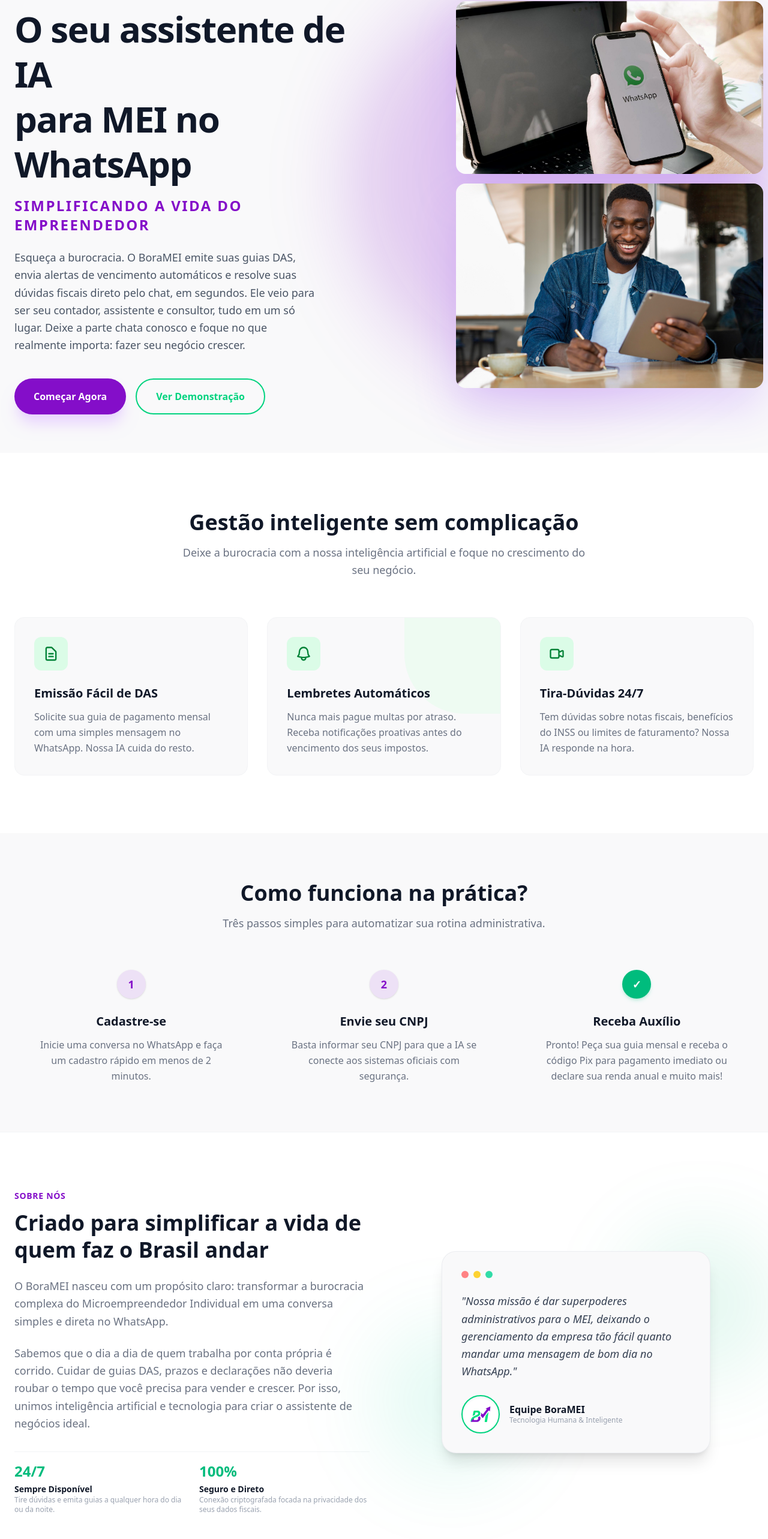
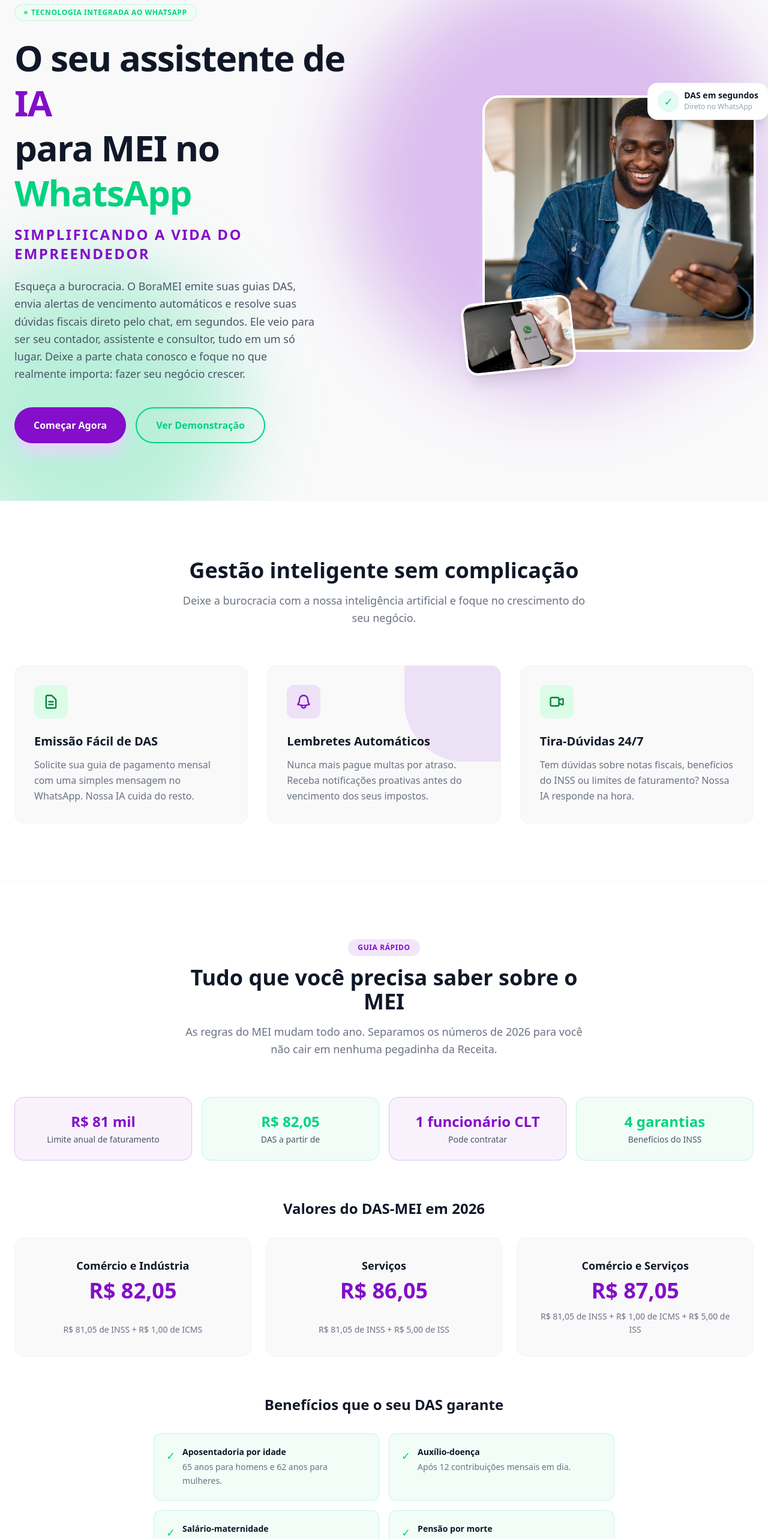
Before and after one commit to Bora-MEI-Project/site-boramei, a Next.js app: page / in a window 1280 px wide. Shown: the part 130-2696 px from the top of the page at 60% size. Built offline with nearby package versions, Linux system fonts and the light colour scheme.

Commit message:
Embelezamento do site

```diff
--- a/src/app/page.tsx
+++ b/src/app/page.tsx
@@ -1,6 +1,7 @@
 import Navbar from "@/components/Navbar";
 import Hero from "@/components/Hero";
 import Features from "@/components/Features";
+import MeiInfo from "@/components/MeiInfo";
 import HowItWorks from "@/components/HowItWorks";
 import About from "@/components/About";
 import Pricing from "@/components/Pricing";
@@ -13,6 +14,7 @@
       <main>
         <Hero />
         <Features />
+        <MeiInfo />
         <HowItWorks />
         <About />
         <Pricing />
--- a/src/components/Features.tsx
+++ b/src/components/Features.tsx
@@ -33,11 +33,11 @@
 
           {/* Card 2: Lembretes Automáticos */}
           <div className="bg-brand-bgLight rounded-2xl p-8 border border-gray-100 relative overflow-hidden flex flex-col">
-            {/* Detalhe verde no fundo ajustado para destacar no card cinza */}
-            <div className="absolute top-0 right-0 w-40 h-40 bg-green-100/40 rounded-bl-[100px] pointer-events-none"></div>
+            {/* Detalhe roxo no fundo ajustado para destacar no card cinza */}
+            <div className="absolute top-0 right-0 w-40 h-40 bg-brand-purple/10 rounded-bl-[100px] pointer-events-none"></div>
 
             <div className="relative z-10">
-              <div className="w-14 h-14 bg-green-100 rounded-xl flex items-center justify-center text-green-700 mb-6">
+              <div className="w-14 h-14 bg-brand-purple/10 rounded-xl flex items-center justify-center text-brand-purple mb-6">
                 <svg xmlns="http://www.w3.org/2000/svg" fill="none" viewBox="0 0 24 24" strokeWidth={2} stroke="currentColor" className="w-7 h-7">
                   <path strokeLinecap="round" strokeLinejoin="round" d="M14.857 17.082a23.848 23.848 0 005.454-1.31A8.967 8.967 0 0118 9.75v-.7V9A6 6 0 006 9v.75a8.967 8.967 0 01-2.312 6.022c1.733.64 3.56 1.085 5.455 1.31m5.714 0a24.255 24.255 0 01-5.714 0m5.714 0a3 3 0 11-5.714 0" />
                 </svg>
--- a/src/components/Footer.tsx
+++ b/src/components/Footer.tsx
@@ -12,7 +12,11 @@
 
   return (
     <>
-      <footer className="bg-brand-bgLight border-t border-gray-100 py-16 px-6 mt-20">
+      <footer className="bg-brand-bgLight border-t border-gray-100 py-16 px-6 mt-20 relative">
+        <div className="absolute top-0 left-0 right-0 h-1 flex">
+          <div className="w-1/2 bg-brand-purple"></div>
+          <div className="w-1/2 bg-brand-green"></div>
+        </div>
         <div className="max-w-7xl mx-auto grid grid-cols-1 md:grid-cols-12 gap-10 md:gap-8">
 
           {/* Coluna da Esquerda: Logo e Copyright */}
@@ -44,8 +48,8 @@
             <div>
               <h4 className="text-sm font-bold text-gray-900 mb-4">Suporte</h4>
               <ul className="space-y-3">
-                <li><a href="#ajuda" className="text-sm text-gray-500 hover:text-brand-purple transition-colors">Central de Ajuda</a></li>
-                <li><a href="#contato" className="text-sm text-gray-500 hover:text-brand-purple transition-colors">Contato</a></li>
+                <li><a href="#ajuda" className="text-sm text-gray-500 hover:text-brand-green transition-colors">Central de Ajuda</a></li>
+                <li><a href="#contato" className="text-sm text-gray-500 hover:text-brand-green transition-colors">Contato</a></li>
               </ul>
             </div>
 
--- a/src/components/Hero.tsx
+++ b/src/components/Hero.tsx
@@ -1,3 +1,5 @@
+import Image from "next/image";
+
 interface HeroProps {
   onStartClick?: () => void;
   onDemoClick?: () => void;
@@ -5,11 +7,12 @@
 
 export default function Hero({ onStartClick, onDemoClick }: HeroProps) {
   return (
-    <section className="relative overflow-hidden bg-brand-bgLight px-6 pt-2 pb-12 md:pt-2 pb-16">
-      {/* Detalhe sutil de fundo para dar profundidade de design */}
-      <div className="absolute top-0 right-0 z-0 h-[700px] w-[700px] rounded-full bg-brand-purple/20 blur-3xl"></div>
+    <section className="relative overflow-hidden bg-brand-bgLight px-6 pt-10 pb-16 md:pt-14 md:pb-24">
+      {/* Detalhes de fundo para dar profundidade e mais cor à seção */}
+      <div className="absolute top-0 right-0 z-0 h-[380px] w-[380px] sm:h-[700px] sm:w-[700px] rounded-full bg-brand-purple/25 blur-3xl"></div>
+      <div className="absolute -bottom-24 -left-24 z-0 h-[280px] w-[280px] sm:h-[500px] sm:w-[500px] rounded-full bg-brand-green/25 blur-3xl"></div>
 
-      <div className="mx-auto grid max-w-7xl grid-cols-1 items-center gap-12 md:grid-cols-2">
+      <div className="relative mx-auto grid max-w-7xl grid-cols-1 items-center gap-12 md:grid-cols-2">
 
         {/* Lado Esquerdo: Conteúdo e Textos */}
         <div className="flex flex-col items-start text-left">
@@ -21,8 +24,8 @@
 
           {/* Título Principal */}
           <h1 className="mt-6 text-4xl font-extrabold tracking-tight text-gray-900 sm:text-5xl md:text-6xl leading-tight">
-            O seu assistente de IA <br />
-            <span className="text-gray-900">para MEI no WhatsApp</span>
+            O seu assistente de <span className="text-brand-purple">IA</span> <br />
+            para MEI no <span className="text-brand-green">WhatsApp</span>
           </h1>
 
           {/* Slogan - Correção de Alta Visibilidade Solicitada */}
@@ -54,24 +57,43 @@
           </div>
         </div>
 
-        {/* Lado Direito: Container da Imagem do Robô/Mockup */}
+        {/* Lado Direito: Composição visual com as fotos */}
         <div className="relative flex justify-center lg:justify-end">
-          {/* Detalhe de luz atrás do robô */}
-          <div className="absolute inset-0 m-auto h-72 w-72 rounded-full bg-green-200/20 blur-2xl -z-10" />
+          <div className="relative w-full max-w-xs sm:max-w-sm lg:max-w-md mt-4 md:mt-0">
 
-          <div className="relative w-full max-w-md lg:max-w-lg">
-            <img
-              src="/foto-whatsapp.jpg"
-              alt="Integração do BoraMEI com o WhatsApp"
-              className="hidden md:block w-full h-auto object-contain rounded-2xl drop-shadow-[0_35px_35px_rgba(122,18,255,0.15)] m-4"
-              loading="eager"
-            />
-            <img
-              src="/foto-mei.jpg"
-              alt="Microempreendedor individual após a simplificação com o BoraMEI"
-              className="hidden md:block w-full h-auto object-contain rounded-2xl drop-shadow-[0_35px_35px_rgba(122,18,255,0.15)] m-4"
-              loading="eager"
-            />
+            {/* Imagem principal */}
+            <div className="relative h-64 sm:h-80 md:h-[420px] w-full overflow-hidden rounded-3xl ring-4 ring-white shadow-2xl shadow-purple-200/60">
+              <Image
+                src="/foto-mei.jpg"
+                alt="Microempreendedor individual após a simplificação com o BoraMEI"
+                fill
+                sizes="(min-width: 1024px) 448px, (min-width: 768px) 384px, 320px"
+                className="object-cover"
+                priority
+              />
+            </div>
+
+            {/* Card flutuante: print do WhatsApp */}
+            <div className="hidden sm:block absolute -bottom-8 -left-8 w-36 lg:w-44 h-24 lg:h-28 rounded-2xl overflow-hidden ring-4 ring-white shadow-xl -rotate-6">
+              <Image
+                src="/foto-whatsapp.jpg"
+                alt="Integração do BoraMEI com o WhatsApp"
+                fill
+                sizes="176px"
+                className="object-cover"
+              />
+            </div>
+
+            {/* Badge flutuante de destaque */}
+            <div className="hidden md:flex absolute -top-6 -right-6 items-center gap-2 bg-white rounded-2xl shadow-xl ring-1 ring-gray-100 px-4 py-3">
+              <span className="h-9 w-9 shrink-0 rounded-full bg-brand-green/10 flex items-center justify-center text-brand-green text-lg">
+                ✓
+              </span>
+              <div className="text-left">
+                <p className="text-sm font-bold text-gray-900 leading-none">DAS em segundos</p>
+                <p className="text-xs text-gray-400 mt-1">Direto no WhatsApp</p>
+              </div>
+            </div>
           </div>
         </div>
 
--- a/src/components/HowItWorks.tsx
+++ b/src/components/HowItWorks.tsx
@@ -13,10 +13,13 @@
         {/* Grade de Passos */}
         <div className="grid grid-cols-1 md:grid-cols-3 gap-12 md:gap-8 relative">
 
+          {/* Linha conectora entre os passos (apenas desktop) */}
+          <div className="hidden md:block absolute top-6 left-[16.5%] right-[16.5%] h-0.5 bg-gradient-to-r from-brand-purple/30 via-brand-green/30 to-brand-green/50 -z-10"></div>
+
           {/* Passo 1 */}
-          <div className="flex flex-col items-center text-center">
+          <div className="flex flex-col items-center text-center relative">
             {/* O círculo roxo ganha ainda mais destaque com o fundo cinza de trás */}
-            <div className="w-12 h-12 rounded-full bg-brand-purple/10 text-brand-purple font-bold flex items-center justify-center text-lg mb-6 shadow-sm">
+            <div className="relative z-10 w-12 h-12 rounded-full bg-brand-purple/10 text-brand-purple font-bold flex items-center justify-center text-lg mb-6 shadow-sm ring-8 ring-brand-bgLight">
               1
             </div>
             <h3 className="text-xl font-bold text-gray-900 mb-3">
@@ -28,8 +31,8 @@
           </div>
 
           {/* Passo 2 */}
-          <div className="flex flex-col items-center text-center">
-            <div className="w-12 h-12 rounded-full bg-brand-purple/10 text-brand-purple font-bold flex items-center justify-center text-lg mb-6 shadow-sm">
+          <div className="flex flex-col items-center text-center relative">
+            <div className="relative z-10 w-12 h-12 rounded-full bg-brand-green/10 text-brand-green font-bold flex items-center justify-center text-lg mb-6 shadow-sm ring-8 ring-brand-bgLight">
               2
             </div>
             <h3 className="text-xl font-bold text-gray-900 mb-3">
@@ -41,8 +44,8 @@
           </div>
 
           {/* Passo 3 */}
-          <div className="flex flex-col items-center text-center">
-            <div className="w-12 h-12 rounded-full bg-emerald-500 text-white font-bold flex items-center justify-center text-lg mb-6 shadow-md shadow-emerald-500/20">
+          <div className="flex flex-col items-center text-center relative">
+            <div className="relative z-10 w-12 h-12 rounded-full bg-brand-green text-white font-bold flex items-center justify-center text-lg mb-6 shadow-md shadow-green-500/20 ring-8 ring-brand-bgLight">
               ✓
             </div>
             <h3 className="text-xl font-bold text-gray-900 mb-3">
--- /dev/null
+++ b/src/components/MeiInfo.tsx
@@ -0,0 +1,163 @@
+import Link from "next/link";
+
+const STATS = [
+  {
+    label: "Limite anual de faturamento",
+    value: "R$ 81 mil",
+    color: "purple" as const,
+  },
+  {
+    label: "DAS a partir de",
+    value: "R$ 82,05",
+    color: "green" as const,
+  },
+  {
+    label: "Pode contratar",
+    value: "1 funcionário CLT",
+    color: "purple" as const,
+  },
+  {
+    label: "Benefícios do INSS",
+    value: "4 garantias",
+    color: "green" as const,
+  },
+];
+
+const DAS_TABELA = [
+  {
+    categoria: "Comércio e Indústria",
+    valor: "R$ 82,05",
+    composicao: "R$ 81,05 de INSS + R$ 1,00 de ICMS",
+  },
+  {
+    categoria: "Serviços",
+    valor: "R$ 86,05",
+    composicao: "R$ 81,05 de INSS + R$ 5,00 de ISS",
+  },
+  {
+    categoria: "Comércio e Serviços",
+    valor: "R$ 87,05",
+    composicao: "R$ 81,05 de INSS + R$ 1,00 de ICMS + R$ 5,00 de ISS",
+  },
+];
+
+const BENEFICIOS_INSS = [
+  {
+    titulo: "Aposentadoria por idade",
+    descricao: "65 anos para homens e 62 anos para mulheres.",
+  },
+  {
+    titulo: "Auxílio-doença",
+    descricao: "Após 12 contribuições mensais em dia.",
+  },
+  {
+    titulo: "Salário-maternidade",
+    descricao: "Após 10 contribuições mensais em dia.",
+  },
+  {
+    titulo: "Pensão por morte",
+    descricao: "Garantida aos seus dependentes.",
+  },
+];
+
+export default function MeiInfo() {
+  return (
+    <section id="mei" className="bg-white py-24 px-6 border-t border-gray-100">
+      <div className="max-w-7xl mx-auto">
+        {/* Cabeçalho da Seção */}
+        <div className="text-center max-w-2xl mx-auto mb-16">
+          <span className="inline-flex items-center gap-1.5 rounded-full bg-brand-purple/10 px-4 py-1.5 text-xs font-semibold text-brand-purple uppercase tracking-wider mb-4">
+            Guia rápido
+          </span>
+          <h2 className="text-3xl md:text-4xl font-bold text-gray-900 mb-4">
+            Tudo que você precisa saber sobre o MEI
+          </h2>
+          <p className="text-gray-500 text-lg leading-relaxed">
+            As regras do MEI mudam todo ano. Separamos os números de 2026 para você não cair em nenhuma pegadinha da Receita.
+          </p>
+        </div>
+
+        {/* Faixa de Stats */}
+        <div className="grid grid-cols-2 md:grid-cols-4 gap-4 mb-16">
+          {STATS.map((stat) => (
+            <div
+              key={stat.label}
+              className={`rounded-2xl p-6 border text-center ${
+                stat.color === "purple"
+                  ? "bg-brand-purple/5 border-brand-purple/20"
+                  : "bg-brand-green/5 border-brand-green/20"
+              }`}
+            >
+              <p
+                className={`text-2xl font-extrabold mb-1 ${
+                  stat.color === "purple" ? "text-brand-purple" : "text-brand-green"
+                }`}
+              >
+                {stat.value}
+              </p>
+              <p className="text-sm text-gray-600 font-medium">{stat.label}</p>
+            </div>
+          ))}
+        </div>
+
+        {/* Tabela de valores do DAS */}
+        <div className="mb-16">
+          <h3 className="text-2xl font-bold text-gray-900 mb-8 text-center">
+            Valores do DAS-MEI em 2026
+          </h3>
+          <div className="grid grid-cols-1 md:grid-cols-3 gap-6">
+            {DAS_TABELA.map((item) => (
+              <div
+                key={item.categoria}
+                className="bg-brand-bgLight rounded-2xl p-8 border border-gray-100 text-center flex flex-col"
+              >
+                <h4 className="text-lg font-bold text-gray-900 mb-2">{item.categoria}</h4>
+                <p className="text-4xl font-extrabold text-brand-purple mb-3">{item.valor}</p>
+                <p className="text-sm text-gray-500 leading-relaxed mt-auto">{item.composicao}</p>
+              </div>
+            ))}
+          </div>
+        </div>
+
+        {/* Benefícios do INSS */}
+        <div className="mb-16">
+          <h3 className="text-2xl font-bold text-gray-900 mb-8 text-center">
+            Benefícios que o seu DAS garante
+          </h3>
+          <div className="grid grid-cols-1 sm:grid-cols-2 gap-4 max-w-3xl mx-auto">
+            {BENEFICIOS_INSS.map((beneficio) => (
+              <div
+                key={beneficio.titulo}
+                className="flex items-start gap-3 bg-brand-green/5 border border-brand-green/20 rounded-xl p-5"
+              >
+                <span className="text-brand-green mt-0.5 text-lg">✓</span>
+                <div>
+                  <p className="font-bold text-gray-900 text-sm mb-1">{beneficio.titulo}</p>
+                  <p className="text-sm text-gray-500 leading-relaxed">{beneficio.descricao}</p>
+                </div>
+              </div>
+            ))}
+          </div>
+        </div>
+
+        {/* Callout de risco + CTA */}
+        <div className="bg-brand-purple/5 border-2 border-brand-purple/20 rounded-3xl p-8 md:p-10 flex flex-col md:flex-row items-center justify-between gap-6">
+          <div className="text-center md:text-left">
+            <h4 className="text-xl font-bold text-gray-900 mb-2">
+              Esqueceu o DAS ou a declaração anual?
+            </h4>
+            <p className="text-gray-600 leading-relaxed max-w-xl">
+              Atraso gera multa, bloqueio do CNPJ e até exclusão do MEI. O BoraMEI te avisa antes de cada vencimento e emite sua guia na hora, direto pelo WhatsApp.
+            </p>
+          </div>
+          <Link
+            href="/#planos"
+            className="shrink-0 inline-flex items-center justify-center bg-brand-purple hover:bg-opacity-90 text-white font-bold px-8 py-4 rounded-full transition-all duration-200 shadow-lg shadow-purple-200 hover:scale-105 active:scale-95 cursor-pointer whitespace-nowrap"
+          >
+            Ver planos
+          </Link>
+        </div>
+      </div>
+    </section>
+  );
+}
--- a/src/components/Navbar.tsx
+++ b/src/components/Navbar.tsx
@@ -22,10 +22,13 @@
           <a href="#solucoes" className="text-gray-600 hover:text-brand-purple font-medium transition-colors">
             Soluções
           </a>
+          <a href="#mei" className="text-gray-600 hover:text-brand-purple font-medium transition-colors">
+            MEI
+          </a>
           <a href="#sobre" className="text-gray-600 hover:text-brand-purple font-medium transition-colors">
             Sobre
           </a>
-          <a href="#planos" className="text-gray-600 hover:text-brand-purple font-medium transition-colors">
+          <a href="#planos" className="text-gray-600 hover:text-brand-green font-medium transition-colors">
             Preços
           </a>
         </nav>
```
Also changed, not shown: src/components/Pricing.tsx (+28 -8 lines).
